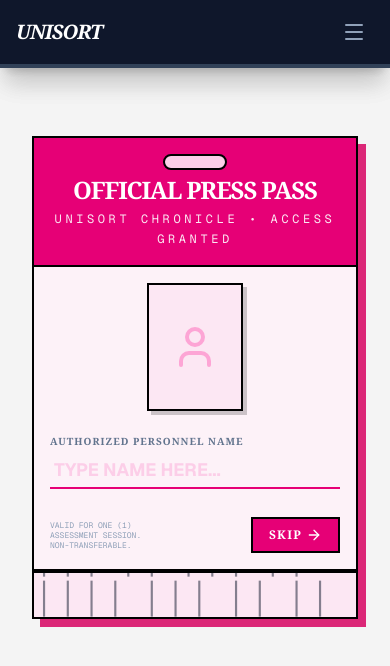
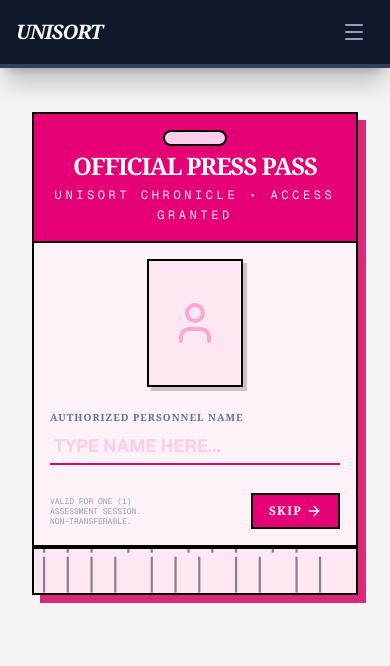
Before and after one commit to yanicells/UniSort, a Next.js app: page /quiz in a window 390 px wide. Shown: the top 666 px of the page. Built offline with nearby package versions, Linux system fonts and the light colour scheme.

Commit message:
edit design

```diff
--- a/app/(app)/quiz/page.tsx
+++ b/app/(app)/quiz/page.tsx
@@ -15,7 +15,7 @@
       {/* Marquee - similar to TabloidLayout */}
       <div className="bg-[#f4f4f4] py-2 overflow-hidden"></div>
 
-      <div className="max-w-6xl mx-auto mt-8 min-h-[600px] px-4">
+      <div className="max-w-6xl mx-auto mt-2 md:mt-8 min-h-[600px] px-4">
         <div className="">
           <QuizHandler />
         </div>
```
Also changed, not shown: 1 other file (tests, documents, lock files or other folders).
